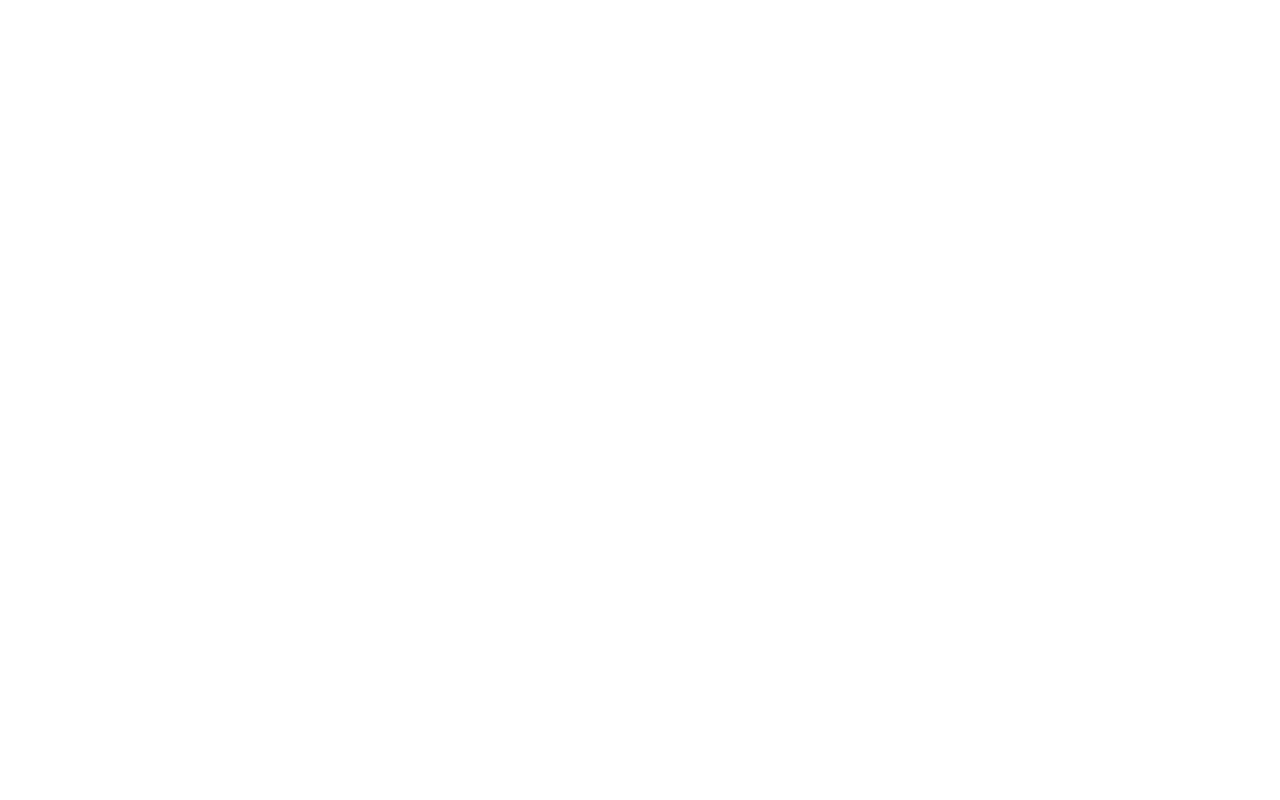
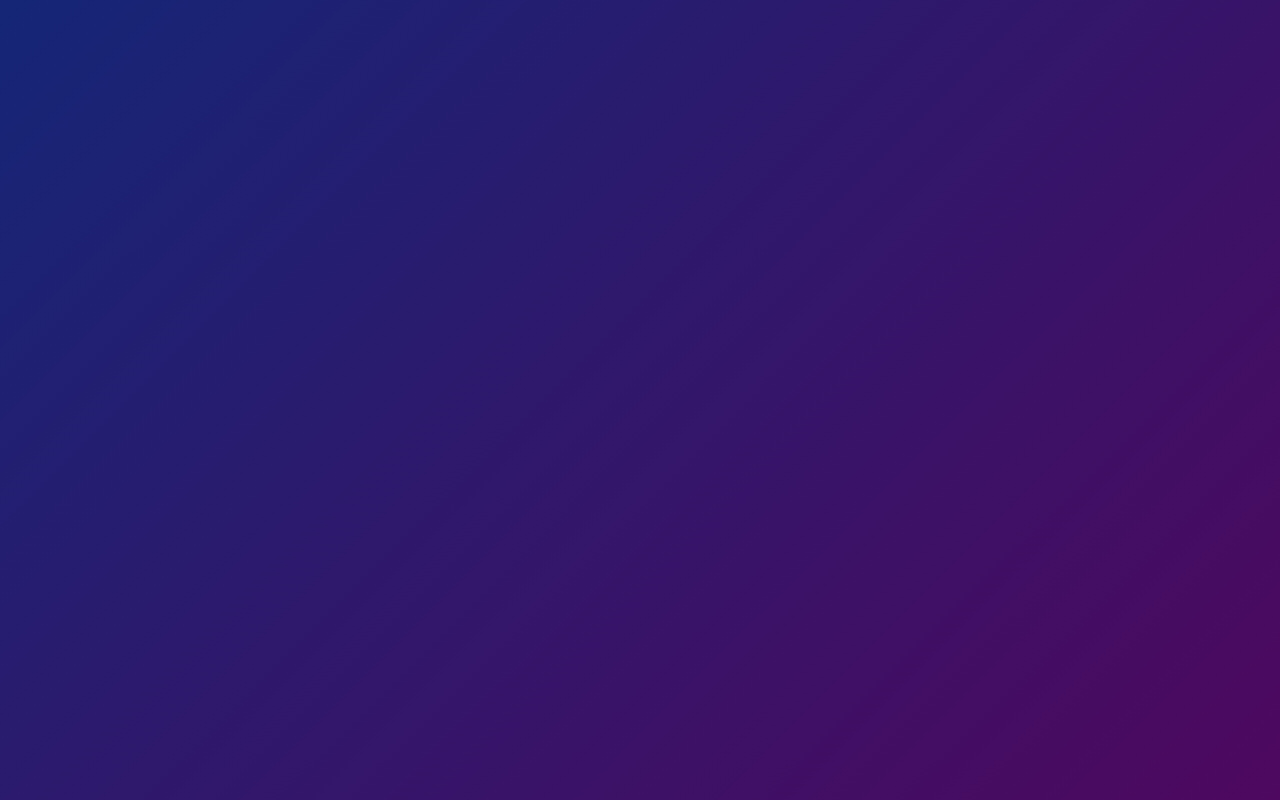
Before and after one commit to amine-omari/Todo-app, a plain HTML site: page index.html in a window 1280 px wide. Drawn offline with Linux system fonts and the light colour scheme.

Commit message:
feat: add container style

```diff
--- a/style.css
+++ b/style.css
@@ -4,3 +4,10 @@
   font-family: "poppins", sans-serif;
   box-sizing: border-box;
 }
+
+.container {
+  width: 100%;
+  min-height: 100vh;
+  background: linear-gradient(135deg, #152677, #4e085f);
+  padding: 10px;
+}
```
